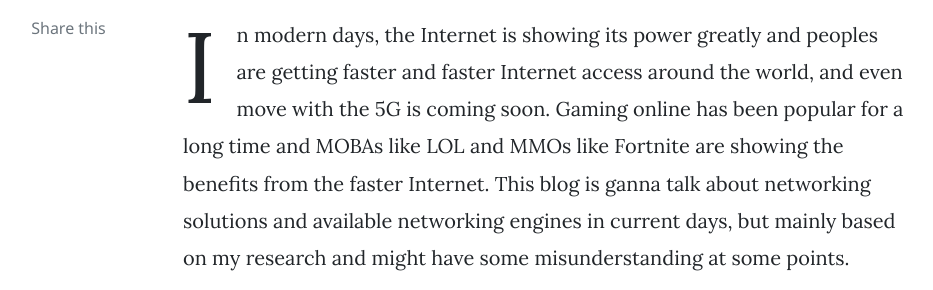
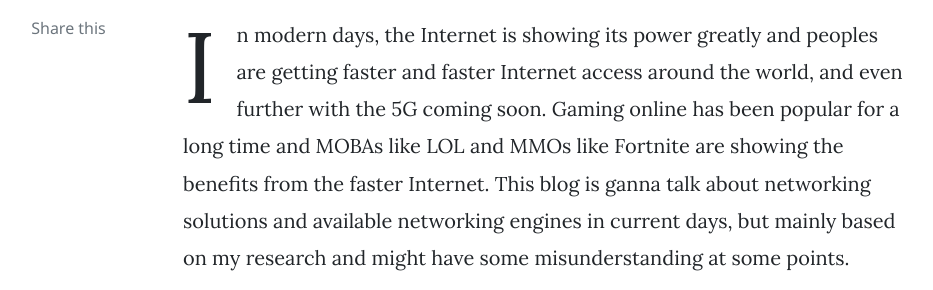
Before and after one commit to devfans/devfans.github.io, a Jekyll site: the page built from _posts/2019-07-26-networking-solutions-and-engines-for-online-multiplayer-games.md, in a window 1280 px wide and 900 px high, cut to the strip 543-833 px from the top of the window. Shown: the whole strip, without its empty margins (187-1120 px from the left). Built offline with Jekyll 4.4.1, drawn with Linux system fonts in a browser that asks for light colours; nearby versions of some CDN libraries; comment, search, counter and statistics services are not loaded.

Commit message:
Update 2019-07-26-networking-solutions-and-engines-for-online-multiplayer-games.md

```diff
--- a/_posts/2019-07-26-networking-solutions-and-engines-for-online-multiplayer-games.md
+++ b/_posts/2019-07-26-networking-solutions-and-engines-for-online-multiplayer-games.md
@@ -7,7 +7,7 @@
 tags: [sticky]
 ---
 
-In modern days, the Internet is showing its power greatly and peoples are getting faster and faster Internet access around the world, and even move with the 5G is coming soon. Gaming online has been popular for a long time and MOBAs like LOL and MMOs like Fortnite are showing the benefits from the faster Internet. This blog is ganna talk about networking solutions and available networking engines in current days, but mainly based on my research and might have some misunderstanding at some points.
+In modern days, the Internet is showing its power greatly and peoples are getting faster and faster Internet access around the world, and even further with the 5G coming soon. Gaming online has been popular for a long time and MOBAs like LOL and MMOs like Fortnite are showing the benefits from the faster Internet. This blog is ganna talk about networking solutions and available networking engines in current days, but mainly based on my research and might have some misunderstanding at some points.
 
 ## Online Multiplayer Games
 A typical online multiplayer means each player connected as a single client can see other player's realtime state like positions and behaviors and react upon that. In the sense of  `realtime`, different games may have different requirement levels. For example, MOBA games like Dota2, the realtime state means the player can do the right actions according to what he can see or he'll miss the target if he's seeing the position of the target which actually already changed several frames ago. For MMO games, the requirements might be a bit lower, if not many interactions happening between two targets.
```
